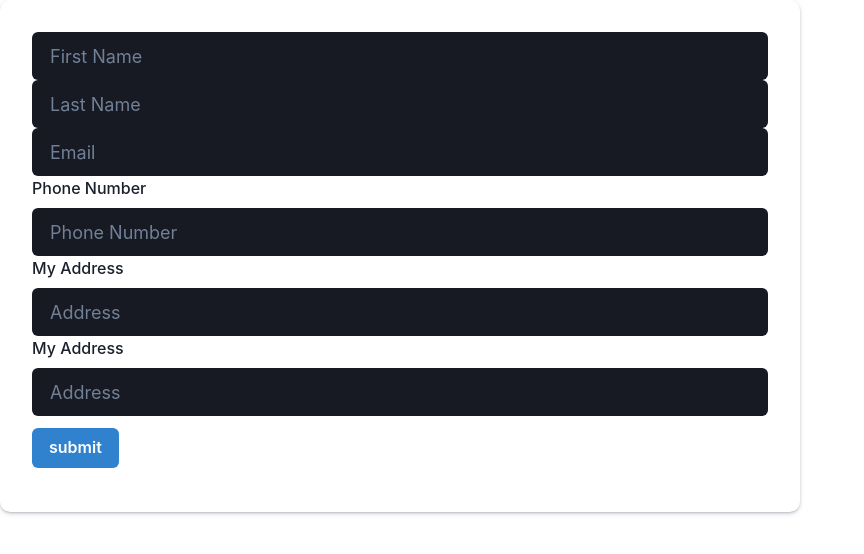
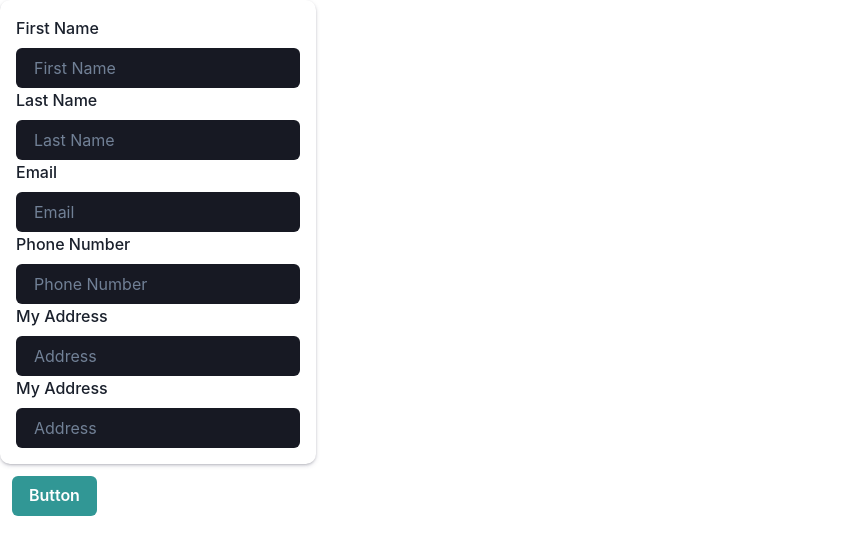
Before and after one commit to hacksh4w/test, a React (Vite) app: page / in a window 1280 px wide. Shown: the top 554 px of the page, without its empty margins (0-864 px from the left). Built offline with nearby package versions, Linux system fonts and the light colour scheme.

Commit message:
fix form

```diff
--- a/package.json
+++ b/package.json
@@ -21,7 +21,8 @@
     "npm": "^9.8.1",
     "react": "^18.2.0",
     "react-dom": "^18.2.0",
-    "react-hook-form": "^7.45.4"
+    "react-hook-form": "^7.45.4",
+    "yup": "^1.2.0"
   },
   "devDependencies": {
     "@types/react": "^18.2.15",
--- a/src/TryForm.tsx
+++ b/src/TryForm.tsx
@@ -1,35 +1,22 @@
 import { Button } from '@chakra-ui/button';
 import { Box } from '@chakra-ui/layout';
+import { Stack, HStack, VStack } from '@chakra-ui/react'
 import { useEffect } from 'react';
 import { useForm, FieldErrors, useFormState } from 'react-hook-form';
 import { yupResolver } from '@hookform/resolvers/yup';
-import * as yup from 'yup';
+//import * as yup from 'yup';
+import { schema } from './schema';
 ///import PDFDoc from '../PDFDoc';
 //import { PDFViewer } from '@react-pdf/renderer';
 import { DevTool } from '@hookform/devtools';
 import CInput from './components/CI';
-
-type FormValues = {
-    firstname: string;
-    lastname: string;
-    email: string;
-    channel: string;
-    address: {
-      line1: string;
-      line2: string;
-    };
-    age: number;
-    dob: Date;
-    phone: number;
-  };
+import { FormValues } from './types';
 
 export const TryForm = () => {
 
-  const form = useForm<FormValues>({
-    mode: 'onTouched',  // By default, the validation is triggered on every change of the input value (mode: 'onChange')
+  const form = useForm<FormValues>({mode: 'onTouched'})//resolver: yupResolver(schema),
+   // mode: 'onTouched',  // By default, the validation is triggered on every change of the input value (mode: 'onChange')
                         // The validation of the form inputs will only be triggered when the input is blurred or explicitly marked as touched.
-   // resolver: yupResolver(schema),
-  });
 
   const {
     register,
@@ -43,39 +30,39 @@ export const TryForm = () => {
     reset,
     //trigger
   } = form;
-{/*}
+
   const {
-    errors,
+    /*errors : formErrors,
     isDirty,
     touchedFields,
     dirtyFields,
     isValid,
-    isSubmitted,
+  isSubmitted,  */
     isSubmitSuccessful,
   } = useFormState();
 
-  console.log({ errors, isDirty, touchedFields, dirtyFields, isValid });
-  console.log({ isSubmitted, isSubmitSuccessful });
+  // console.log({ formErrors, isDirty, touchedFields, dirtyFields, isValid });
+  // console.log({ isSubmitted, isSubmitSuccessful });
 
-*/}
+
   const onSubmit = (data : FormValues) => {
     console.log("Form submitted", data);
   };
 
-  const onError = (errors: FieldErrors<FormValues>) => {
-    console.log("Form errors", errors);
+  const onError = (formErrors: FieldErrors<FormValues>) => {
+    console.log("Form errors", formErrors);
   };
 
   const onReset = () => {
     reset();
   };
-{/*
-  const handleGetValues = (data : FormValues) => {
-    console.log("Get values", getValues(data));  //GetValues not defined lol
+
+  const handleGetValues = () => {
+    console.log("Get values", getValues());
   };
 
-  const handleSetValue = (data : FormValues) => {
-    setValue(data, "", {  //not assignable, previously had "firstname" in it
+  const handleSetValue = () => {
+    setValue("firstname", "John", {  //not assignable, previously had "firstname" in it
       shouldValidate: true,
       shouldDirty: true,
       shouldTouch: true,
@@ -87,21 +74,23 @@ export const TryForm = () => {
       reset();
       //onReset();
     }
-  }, [isSubmitSuccessful, reset]); */}
+  }, [isSubmitSuccessful, reset]);
 
   return (
-
+  <>
+  <form onSubmit={handleSubmit(onSubmit, onError)} >  {/*noValidate creates error updation on every step */}
     <Box
-      p="8"
-      w="800px"
+      p="4"
+      w="100%"
       rounded="10"
       boxShadow="rgba(50, 50, 93, 0.25) 0px 2px 5px -1px, rgba(0, 0, 0, 0.3) 0px 1px 3px -1px;"
     >
-      <form onSubmit={handleSubmit(onSubmit, onError)} >
+
         <div className ="form-control">
         <CInput
           id="firstName"
           name='firstname'
+          label= 'First Name'
           placeholder="First Name"
           errors={errors.firstname}
           register = {register}
@@ -109,17 +98,20 @@ export const TryForm = () => {
         />
         <CInput
           id="lastName"
+          label='Last Name'
           placeholder="Last Name"
           register = {register}
           name='lastname'
           errors={errors.lastname}
-         // {...register('lastname')}
+          //{...register('lastname')}
         />
         <CInput
           id="email"
+          label='Email'
           placeholder="Email"
           name='email'
           register = {register}
+          type='email'
           errors={errors.email}
           //{...register('email')}
         />
@@ -127,7 +119,8 @@ export const TryForm = () => {
           id="phoneNum"
           label="Phone Number"
           placeholder="Phone Number"
-          name='phoneNum'
+          type='tel'
+          name='phone'
           register = {register}
           errors={errors.phone}
           //{...register('phone')}
@@ -136,8 +129,8 @@ export const TryForm = () => {
           id="address-line-1"
           label ="My Address"
           placeholder="Address"
-          name='address-line-1'
-          errors={errors.address?.line1}
+          name='address1'
+          errors={errors.address1}
           register = {register}
           //{...register('address.line1')}
         />
@@ -146,24 +139,27 @@ export const TryForm = () => {
           id="address-line2"
           label ="My Address"
           placeholder="Address"
-          name='address-line-2'
+          name="address2"
           register = {register}
-          errors={errors.address?.line2}
+          errors={errors.address2}
           //{...register('address.line2')}
         />
-        <Button type="submit" colorScheme="blue" my="3">
-          submit
-        </Button>
+
         </div>
-      </form>
-       <DevTool  control={control} />
+        </Box>
         {/* Conditional rendering based on formData
         {formData ? (
             <PDFViewer style={{ width: '100%', height: '100vh' }}>
               <PDFDoc formData={formData} />
             </PDFViewer>
           ) : null} */}
-      </Box>
+
+          <Button type='submit' colorScheme='teal' align='center' variant='solid' m='3'>
+            Button
+          </Button>
+        </form>
+      <DevTool  control={control} />
+      </>
   );
 }
 
--- a/src/components/CI.tsx
+++ b/src/components/CI.tsx
@@ -31,14 +31,16 @@ import { Input as ChakraInput, FormLabel, FormControl, InputProps as ChakraInput
 import { FieldError, FieldErrorsImpl, Merge } from 'react-hook-form'
 import { UseFormRegister } from 'react-hook-form';
 import { FormValues } from '../types';
-//import { forwardRef } from "@chakra-ui/react";
+import { forwardRef } from "@chakra-ui/react";
 interface InputProps extends ChakraInputProps {
-   // name: string;
+    //name: string;
+    name :  keyof FormValues;
     req ?: string;
     label?: string;
     placeholder?: string;
-    register?: UseFormRegister<FormValues>;
+    register: UseFormRegister<FormValues>;
     errors?: FieldError | undefined;
+    type?: 'email'| 'text' | 'tel'| string;
     //errors?: FieldError | Merge<FieldError, FieldErrorsImpl> | undefined;
 }
 
@@ -46,23 +48,26 @@ interface InputProps extends ChakraInputProps {
    //name, label, register = () => {}, req, error = null, ...rest
 
    //forwardRef(({ label, register = () => {}, req, placeholder, errors = null, ...rest}, ref)=>{
-    const CInput: React.FC<InputProps> = ({ label, register, placeholder, errors = null, ...rest }) => {
-        const name = rest.name; // Extract the "name" prop from "rest"
+    const CInput: React.FC<InputProps> = forwardRef(({ name,type, label, register = () => {}, placeholder, errors = null, ...rest }, ref) => {
+        ///const name = rest.name; // Extract the "name" prop from "rest"
         return (
           <FormControl isInvalid={!!errors}>
-            {label && <FormLabel>{label}</FormLabel>}
+            {label && <FormLabel htmlFor={name}>{label}</FormLabel>}
             <ChakraInput
-           //   name={name}
+              name={name as string}
+              id={name as string}
               placeholder={placeholder}
               focusBorderColor="pink.500"
               bgColor="gray.900"
+              isRequired={true}
+              type={type}
               variant="filled"
               _hover={{
                 bgColor: 'gray.900'
               }}
-              size="lg"
-              {...register(name, { required: rest.required })}
-              {...rest}
+             // {...register(name)}
+             {...(name && register(name, { required: rest.required }))}
+             {...rest}
             />
             {errors && (
               <FormErrorMessage>
@@ -71,6 +76,5 @@ interface InputProps extends ChakraInputProps {
             )}
           </FormControl>
         );
-      };
-
-      export default CInput;
+            })
+export default CInput;
--- /dev/null
+++ b/src/schema.ts
@@ -0,0 +1,51 @@
+import * as yup from 'yup';
+const fieldRequired =  `This field is Required!`;   //instead of this, try label
+const canOnlyContain = `can only contains alphabates`;
+const schema = yup.object().shape({
+  firstName: yup
+    .string()
+    .trim()
+    .required(fieldRequired)
+    .matches(/^[a-z ,.'-]+$/i, `First Name ${canOnlyContain}`),
+  lastName: yup
+    .string()
+    .trim()
+    .required(fieldRequired)
+    .matches(/^[a-z ,.'-]+$/i, `Last Name ${canOnlyContain}`),
+  email: yup
+    .string()
+    .email('Email is not valid')
+    .trim()
+    .required(fieldRequired),
+  address: yup  //find way to do it for each line of address
+    .string()
+    .trim()
+    .required(fieldRequired)
+    .matches(
+      /^(?=.*[a-z])(?=.*[A-Z])(?=.*\d)(?=.*[@$!%*?&#])[A-Za-z\d@$!%*?&#]{8,}$/,
+      `Minimum eight characters, at least one uppercase letter, one lowercase letter, one number and one special character required`
+    ),
+  address1: yup
+    .string()
+    .trim()
+    .required(fieldRequired),
+  address2: yup
+    .string()
+    .trim(),
+  address3: yup
+    .string()
+    .trim(),
+  phone: yup
+    .string()
+    .trim()
+    .required(fieldRequired),
+  age : yup
+  .number()
+  .required(fieldRequired),
+  dob : yup
+  .date()
+  .required(),
+
+});
+
+export { schema };
```
Also changed, not shown: src/types.ts (+6 -4 lines), 1 other file (tests, documents, lock files or other folders).
